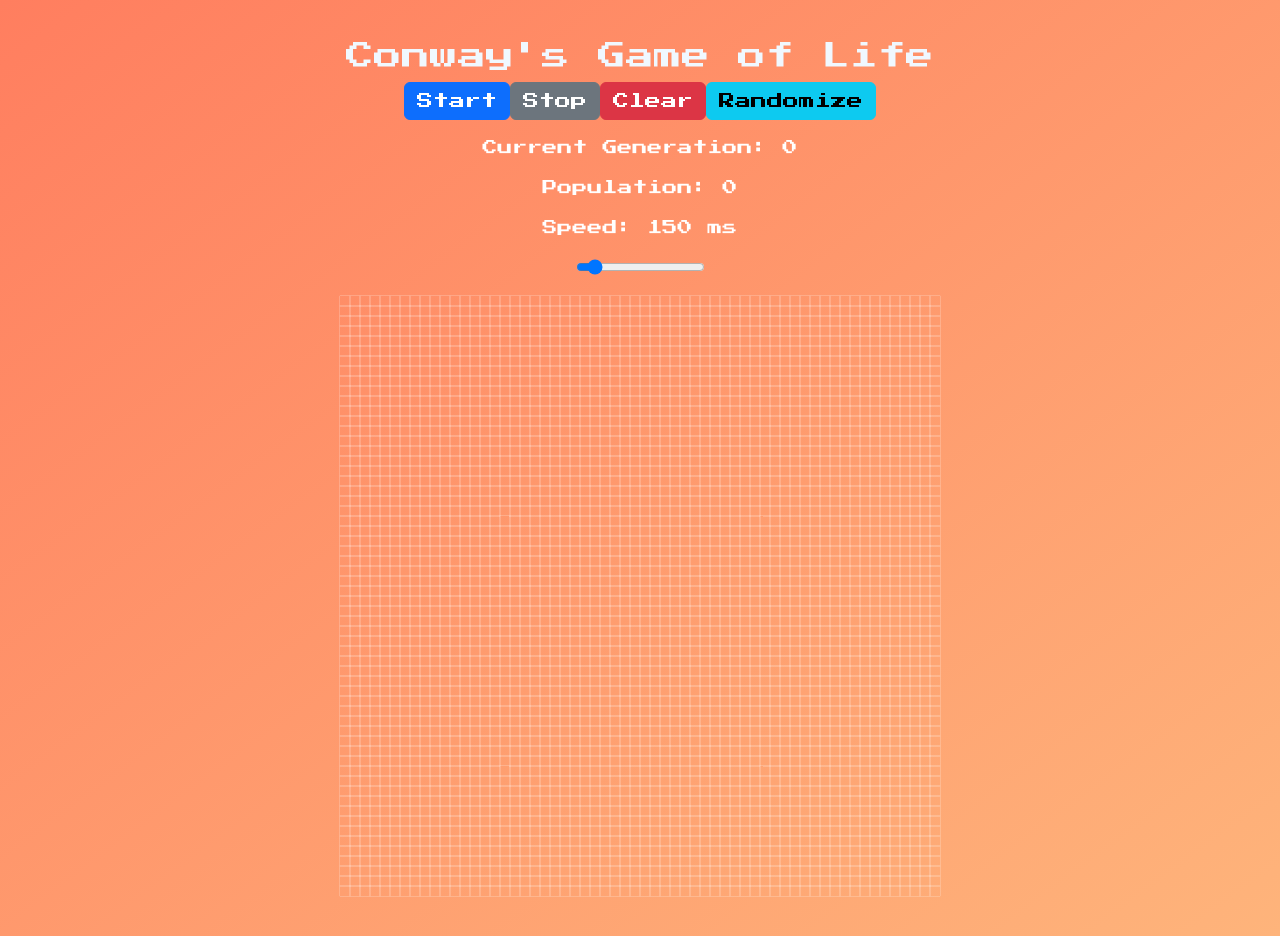
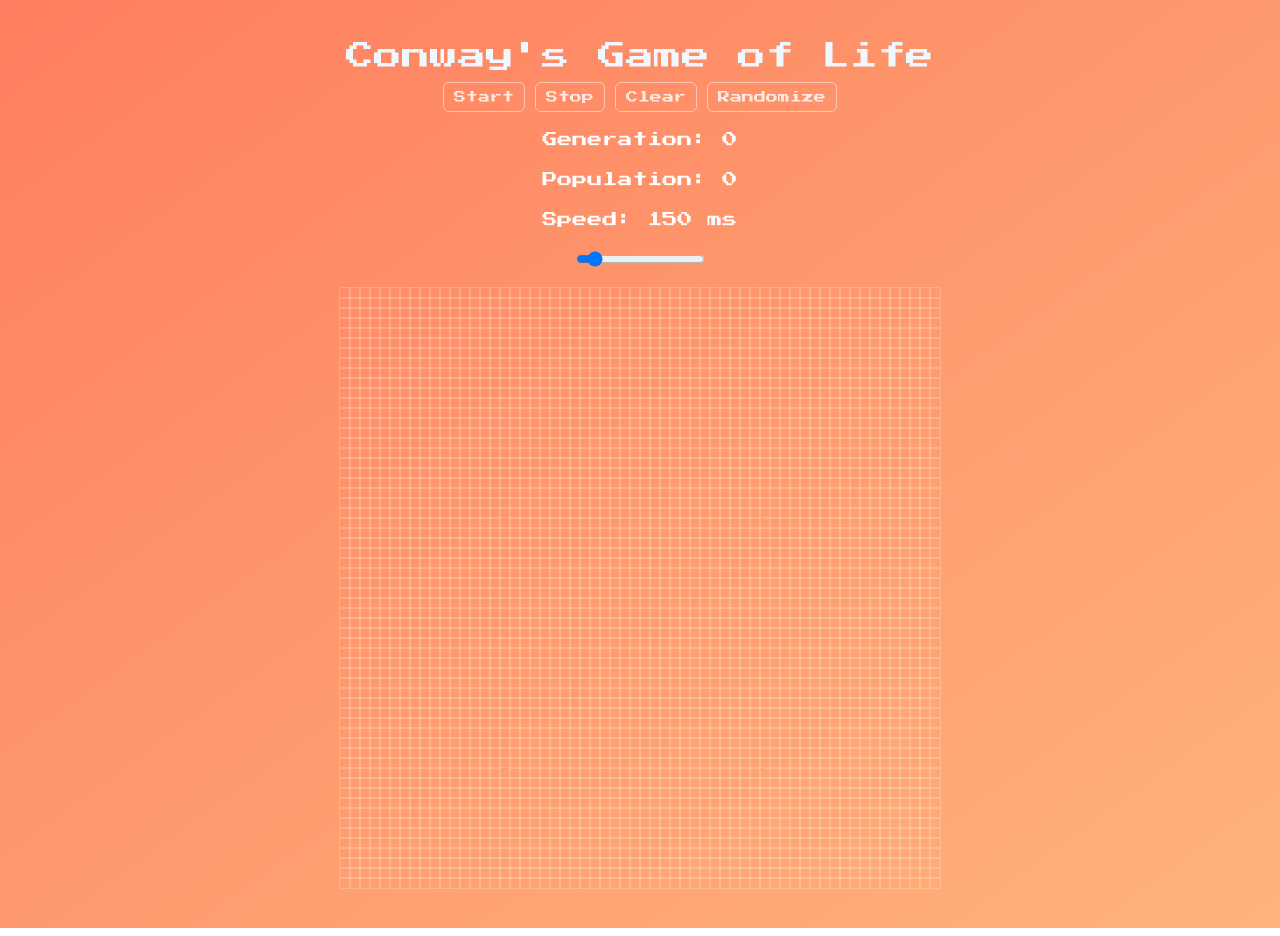
Before and after one commit to samvitjain/game-of-life, a Vue app: page / in a window 1280 px wide. Built offline with nearby package versions, Linux system fonts and the light colour scheme.

Commit message:
Enhance button design

```diff
--- a/src/components/GameOfLife.vue
+++ b/src/components/GameOfLife.vue
@@ -2,13 +2,13 @@
   <div class="container-fluid">
     <h3 class="text-center" style="color: aliceblue;">Conway's Game of Life</h3>
     <div class="text-center mb-3">
-      <button class="btn btn-primary" @click="startGame">Start</button>
-      <button class="btn btn-secondary" @click="stopGame">Stop</button>
-      <button class="btn btn-danger" @click="clearGrid">Clear</button>
-      <button class="btn btn-info" @click="randomizeGrid">Randomize</button>
+      <button class="btn btn-control" @click="startGame">Start</button>
+      <button class="btn btn-control" @click="stopGame">Stop</button>
+      <button class="btn btn-control" @click="clearGrid">Clear</button>
+      <button class="btn btn-control" @click="randomizeGrid">Randomize</button>
     </div>
     <div class="info mb-3 text-center">
-      <p>Current Generation: {{ generation }}</p>
+      <p>Generation: {{ generation }}</p>
       <p>Population: {{ population }}</p>
       <p>Speed: {{ intervalSpeed }} ms</p>
       <input
@@ -142,17 +142,31 @@ export default {
 .grid {
   display: grid;
   grid-template-columns: repeat(60, 10px);
-  gap: 0; /* Remove spacing between cells */
+  gap: 0;
 }
 
 .cell {
   width: 10px;
   height: 10px;
-  background-color: transparent; /* Dead cells are transparent */
+  background-color: transparent;
   box-shadow: 0 0 0.2px 0.2px white;
 }
 
 .cell.alive {
-  background-color: white; /* Alive cells are white */
+  background-color: white;
+}
+
+.btn-control {
+  background-color: transparent;
+  border: 1px solid rgba(255, 255, 255, 0.5);
+  color: rgba(255, 255, 255, 0.8);
+  margin: 0 5px;
+  padding: 5px 10px;
+  font-size: 12px;
+  transition: background-color 0.3s, color 0.3s;
+}
+
+.btn-control:hover {
+  background-color: rgba(255, 255, 255, 0.1);
 }
 </style>
```
